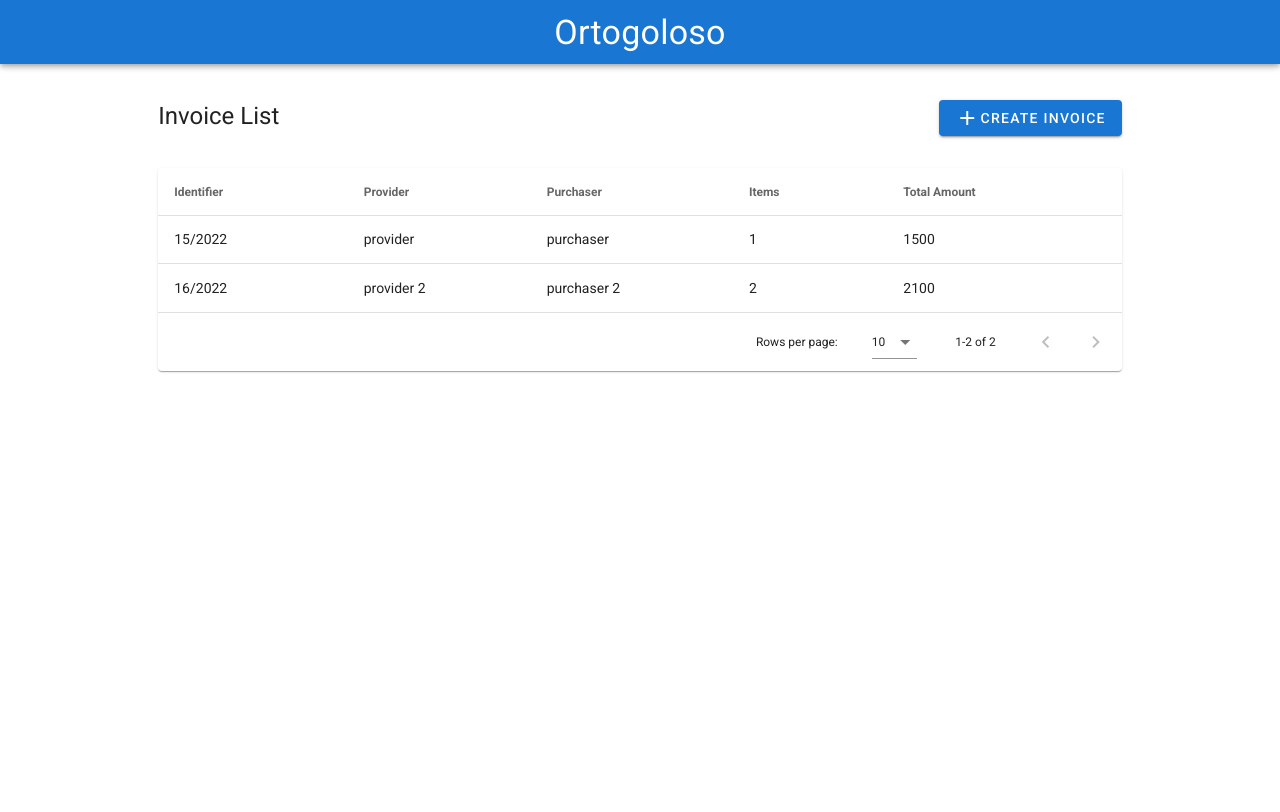
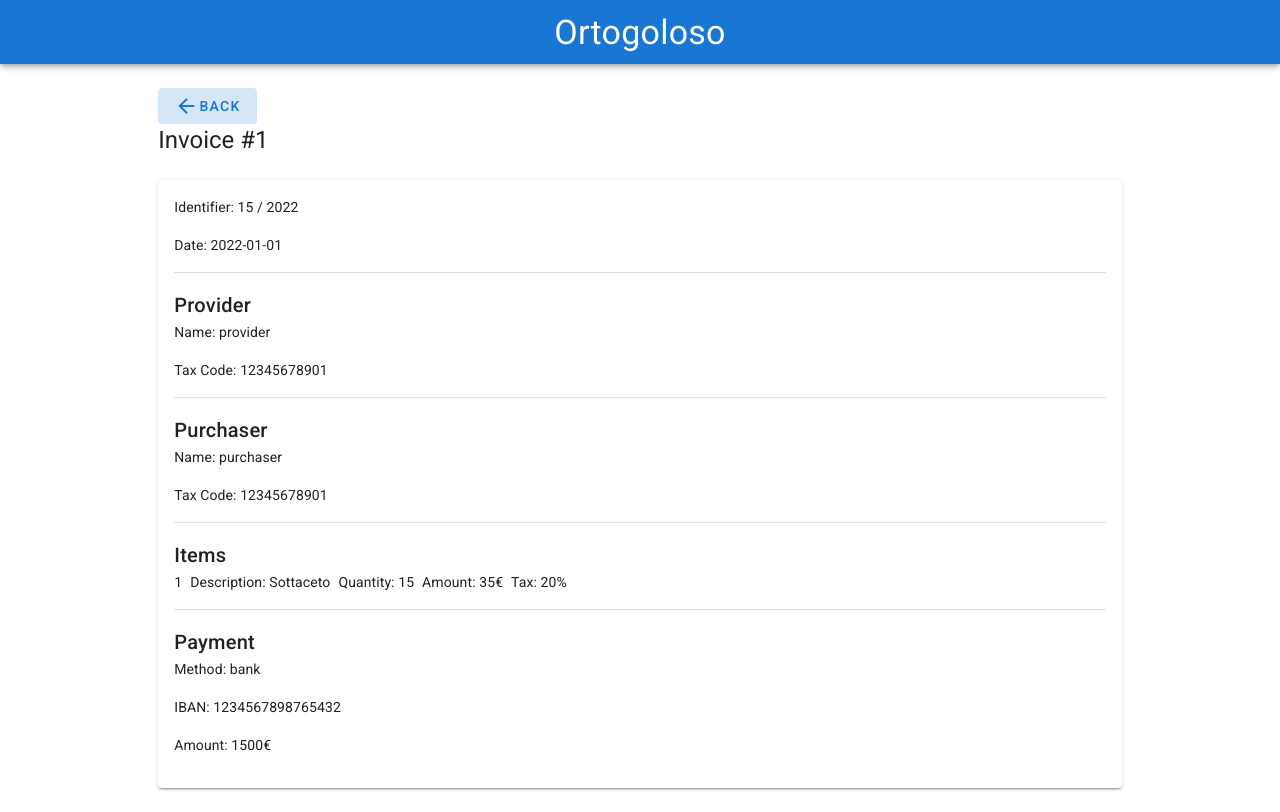
Before and after one commit to AliSoylucicek/invoice-app, a Vue app: page /invoice/1 in a window 1280 px wide. Before the commit this address led to /invoice. Built offline with nearby package versions, Linux system fonts and the light colour scheme.

Commit message:
✨ Invoice detail page

```diff
--- a/src/mocks/invoices.json
+++ b/src/mocks/invoices.json
@@ -1,5 +1,6 @@
 [
   {
+    "id": 1,
     "identifier": {
       "id": "15",
       "year": "2022"
@@ -23,6 +24,7 @@
     }
   },
   {
+    "id": 2,
     "identifier": {
       "id": "16",
       "year": "2022"
--- a/src/router/index.js
+++ b/src/router/index.js
@@ -2,13 +2,14 @@ import Vue from "vue";
 import VueRouter from "vue-router";
 import InvoiceCreate from "@/views/InvoiceCreate.vue";
 import InvoiceList from "@/views/InvoiceList.vue";
+import InvoiceDetail from "@/views/InvoiceDetail.vue";
 
 Vue.use(VueRouter);
 
 const routes = [
   {
     path: "/invoice",
-    name: "invoice",
+    name: "invoice-list",
     component: InvoiceList,
   },
   {
@@ -17,8 +18,13 @@ const routes = [
     component: InvoiceCreate,
   },
   {
+    path: "/invoice/:id",
+    name: "invoice-detail",
+    component: InvoiceDetail,
+  },
+  {
     path: "*",
-    redirect: { name: "invoice" },
+    redirect: { name: "invoice-list" },
   },
 ];
 
--- a/src/stores/invoice.js
+++ b/src/stores/invoice.js
@@ -10,4 +10,7 @@ export const useInvoiceStore = defineStore("invoice", {
       this.invoices.push(payload);
     },
   },
+  getters: {
+    lastInvoiceId: (state) => state.invoices.at(-1).id,
+  },
 });
--- a/src/views/InvoiceCreate.vue
+++ b/src/views/InvoiceCreate.vue
@@ -2,6 +2,9 @@
   <v-container class="py-6">
     <v-row justify="center">
       <v-col cols="12" sm="10">
+        <v-btn text color="primary" :to="{ name: 'invoice-list' }" class="mb-4">
+          <v-icon>mdi-arrow-left</v-icon> Back
+        </v-btn>
         <h5 class="text-h5 mb-6">Create new invoice</h5>
         <v-card>
           <v-card-text>
@@ -15,16 +18,18 @@
 <script>
 import InvoiceForm from "@/components/forms/InvoiceForm.vue";
 import { useInvoiceStore } from "@/stores/invoice";
-import { mapActions } from "pinia";
+import { mapActions, mapState } from "pinia";
 export default {
   components: { InvoiceForm },
   methods: {
     ...mapActions(useInvoiceStore, ["addInvoice"]),
     onSubmit(data) {
-      this.addInvoice(data);
-      this.$router.push({ name: "invoice" });
+      this.addInvoice({ ...data, id: this.lastInvoiceId + 1 });
+      this.$router.push({ name: "invoice-list" });
     },
+  },
+  computed: {
+    ...mapState(useInvoiceStore, ["lastInvoiceId"]),
   },
 };
 </script>
-<style lang=""></style>
--- /dev/null
+++ b/src/views/InvoiceDetail.vue
@@ -0,0 +1,63 @@
+<template>
+  <v-container class="py-6">
+    <v-row justify="center">
+      <v-col cols="12" sm="10">
+        <v-btn text color="primary" :to="{ name: 'invoice-list' }">
+          <v-icon>mdi-arrow-left</v-icon> Back
+        </v-btn>
+        <h5 class="text-h5 mb-6">Invoice #{{ currentInvoice.id }}</h5>
+        <v-card>
+          <v-card-text class="text--primary">
+            <p>
+              Identifier: {{ currentInvoice.identifier.id }} /
+              {{ currentInvoice.identifier.year }}
+            </p>
+            <p>Date: {{ currentInvoice.date }}</p>
+            <v-divider class="my-4" />
+            <h6 class="text-h6">Provider</h6>
+            <p>Name: {{ currentInvoice.provider.name }}</p>
+            <p>Tax Code: {{ currentInvoice.provider.taxCode }}</p>
+            <v-divider class="my-4" />
+            <h6 class="text-h6">Purchaser</h6>
+            <p>Name: {{ currentInvoice.purchaser.name }}</p>
+            <p>Tax Code: {{ currentInvoice.purchaser.taxCode }}</p>
+            <v-divider class="my-4" />
+            <h6 class="text-h6">Items</h6>
+            <v-row>
+              <v-col
+                cols="12"
+                v-for="(item, index) in currentInvoice.items"
+                :key="index"
+              >
+                <span class="pr-2">{{ index + 1 }}</span>
+                <span class="pr-2">Description: {{ item.description }}</span>
+                <span class="pr-2">Quantity: {{ item.quantity }}</span>
+                <span class="pr-2">Amount: {{ item.amount }}€</span>
+                <span class="pr-2">Tax: {{ item.tax }}%</span>
+              </v-col>
+            </v-row>
+            <v-divider class="my-4" />
+            <h6 class="text-h6">Payment</h6>
+            <p>Method: {{ currentInvoice.payment.method }}</p>
+            <p>IBAN: {{ currentInvoice.payment.detail }}</p>
+            <p>Amount: {{ currentInvoice.payment.amount }}€</p>
+          </v-card-text>
+        </v-card>
+      </v-col>
+    </v-row>
+  </v-container>
+</template>
+<script>
+import { useInvoiceStore } from "@/stores/invoice";
+import { mapState } from "pinia";
+export default {
+  computed: {
+    ...mapState(useInvoiceStore, ["invoices"]),
+    currentInvoice() {
+      return this.invoices.find(
+        (invoice) => invoice.id === +this.$route.params.id
+      );
+    },
+  },
+};
+</script>
--- a/src/views/InvoiceList.vue
+++ b/src/views/InvoiceList.vue
@@ -15,6 +15,7 @@
           :headers="headers"
           :items="invoiceList"
           class="elevation-1"
+          @click:row="openDetail"
         />
       </v-col>
     </v-row>
@@ -39,10 +40,16 @@ export default {
       ],
     };
   },
+  methods: {
+    openDetail(item) {
+      this.$router.push({ name: "invoice-detail", params: { id: item.id } });
+    },
+  },
   computed: {
     ...mapState(useInvoiceStore, ["invoices"]),
     invoiceList() {
       return this.invoices.map((invoice) => ({
+        id: invoice.id,
         identifier: `${invoice.identifier.id}/${invoice.identifier.year}`,
         provider: invoice.provider.name,
         purchaser: invoice.purchaser.name,
```
